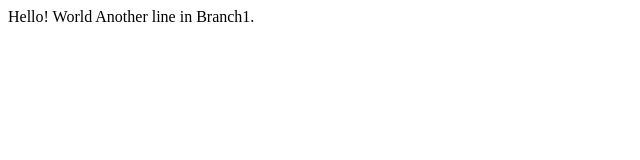
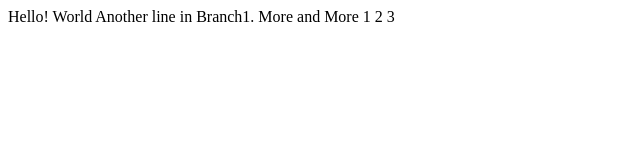
Before and after one commit to nguyentu2405/lecture1, a plain HTML site: page index.html in a window 1280 px wide. Shown: the whole page, without its empty margins (0-640 px from the left). Drawn offline with Linux system fonts and the light colour scheme.

Commit message:
Pull request

```diff
--- a/index.html
+++ b/index.html
@@ -6,5 +6,7 @@
     <body>
         Hello! World
         Another line in Branch1.
+        More and More
+        1 2 3
     </body>
 </html>
```
